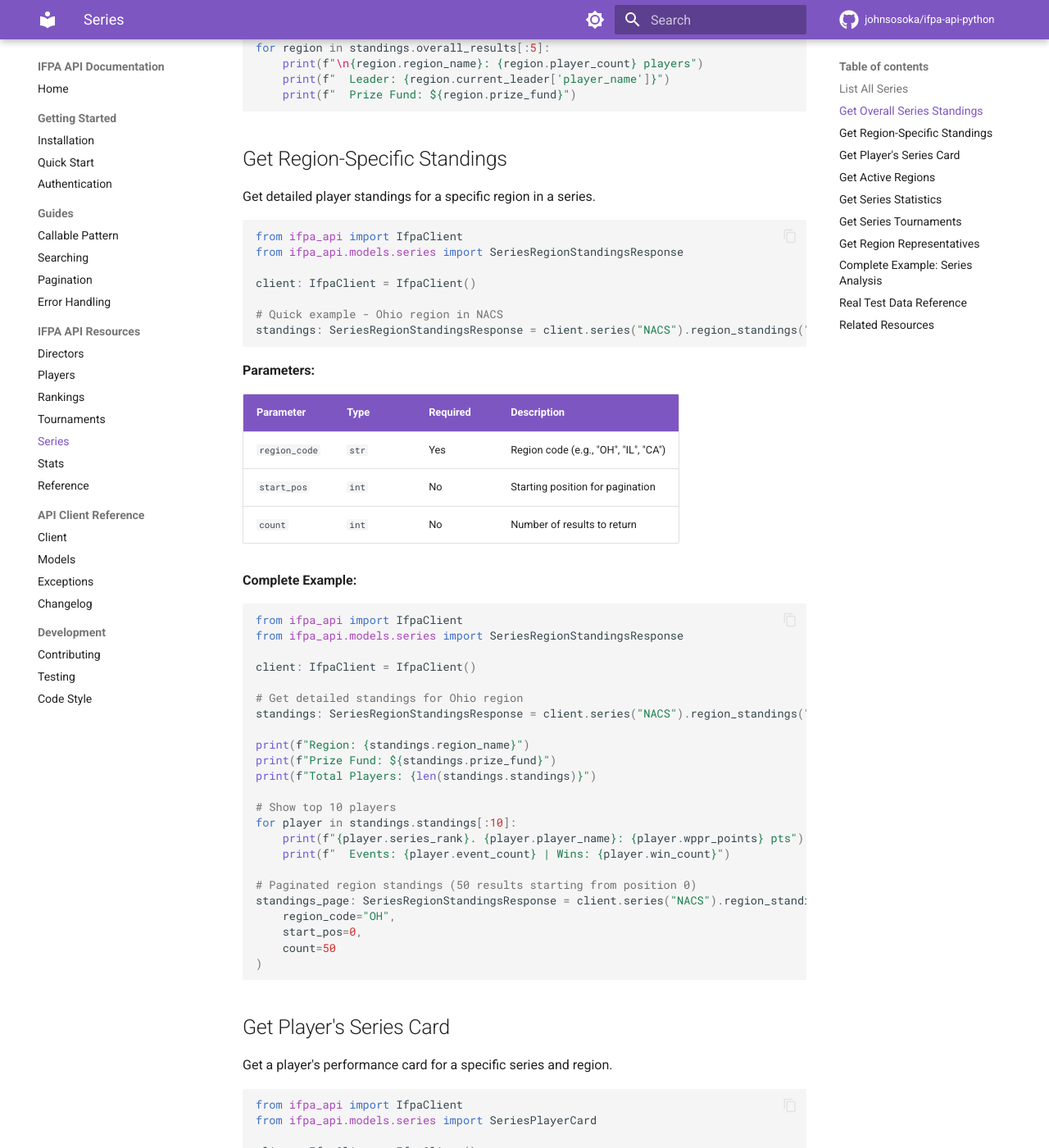
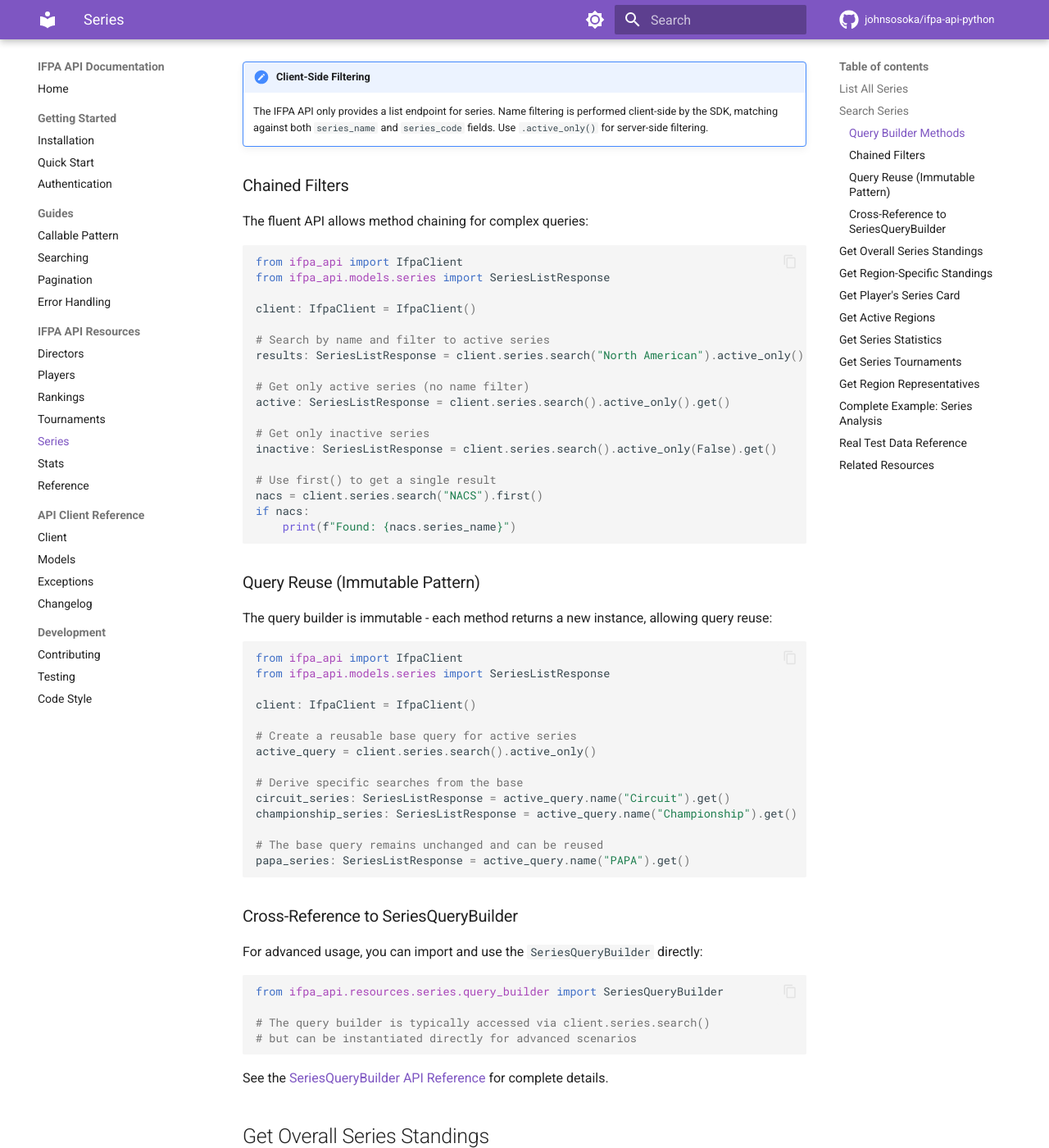
Before and after one commit to johnsosoka/ifpa-api-python, an MkDocs documentation site: the page built from docs/resources/series.md, in a window 1280 px wide and 1400 px high, scrolled down 1817 px. Shown: the whole window at 82% size. Built offline with MkDocs 1.6.1 and Material for MkDocs 9.7.7, drawn with Linux system fonts in a browser that asks for light colours; comment, search, counter and statistics services are not loaded; the version menu is left out; some of the changed text lies outside the part shown.

Commit message:
docs: add series.search() documentation

````diff
--- a/docs/resources/series.md
+++ b/docs/resources/series.md
@@ -41,6 +41,103 @@
 active_series: SeriesListResponse = client.series.list(active_only=True)
 print(f"\nFound {len(active_series.series)} active series")
 ```
+
+## Search Series
+
+The **recommended** way to search for series is using the fluent query builder:
+
+```python
+from ifpa_api import IfpaClient
+from ifpa_api.models.series import SeriesListResponse
+
+client: IfpaClient = IfpaClient()
+
+# Search by name (client-side filtering)
+results: SeriesListResponse = client.series.search("Circuit").get()
+for series in results.series:
+    print(f"{series.series_code}: {series.series_name}")
+    print(f"  Active: {series.active}")
+
+# Output:
+# NACS: North American Championship Series
+#   Active: True
+# PACS: Pacific Championship Series
+#   Active: True
+```
+
+### Query Builder Methods
+
+| Method | Parameter | Description |
+|--------|-----------|-------------|
+| `.search(name)` | `str` | Series name or code (partial match, case insensitive) |
+| `.name(name)` | `str` | Alias for search - filter by name (client-side) |
+| `.active_only(active)` | `bool` | Filter to active/inactive series (server-side) |
+| `.get()` | - | Execute query and return results |
+| `.first()` | - | Get first result or None |
+
+!!! note "Client-Side Filtering"
+    The IFPA API only provides a list endpoint for series. Name filtering is performed
+    client-side by the SDK, matching against both `series_name` and `series_code` fields.
+    Use `.active_only()` for server-side filtering.
+
+### Chained Filters
+
+The fluent API allows method chaining for complex queries:
+
+```python
+from ifpa_api import IfpaClient
+from ifpa_api.models.series import SeriesListResponse
+
+client: IfpaClient = IfpaClient()
+
+# Search by name and filter to active series
+results: SeriesListResponse = client.series.search("North American").active_only().get()
+
+# Get only active series (no name filter)
+active: SeriesListResponse = client.series.search().active_only().get()
+
+# Get only inactive series
+inactive: SeriesListResponse = client.series.search().active_only(False).get()
+
+# Use first() to get a single result
+nacs = client.series.search("NACS").first()
+if nacs:
+    print(f"Found: {nacs.series_name}")
+```
+
+### Query Reuse (Immutable Pattern)
+
+The query builder is immutable - each method returns a new instance, allowing query reuse:
+
+```python
+from ifpa_api import IfpaClient
+from ifpa_api.models.series import SeriesListResponse
+
+client: IfpaClient = IfpaClient()
+
+# Create a reusable base query for active series
+active_query = client.series.search().active_only()
+
+# Derive specific searches from the base
+circuit_series: SeriesListResponse = active_query.name("Circuit").get()
+championship_series: SeriesListResponse = active_query.name("Championship").get()
+
+# The base query remains unchanged and can be reused
+papa_series: SeriesListResponse = active_query.name("PAPA").get()
+```
+
+### Cross-Reference to SeriesQueryBuilder
+
+For advanced usage, you can import and use the `SeriesQueryBuilder` directly:
+
+```python
+from ifpa_api.resources.series.query_builder import SeriesQueryBuilder
+
+# The query builder is typically accessed via client.series.search()
+# but can be instantiated directly for advanced scenarios
+```
+
+See the [SeriesQueryBuilder API Reference](../api-client-reference/series-query-builder.md) for complete details.
 
 ## Get Overall Series Standings
 
````
